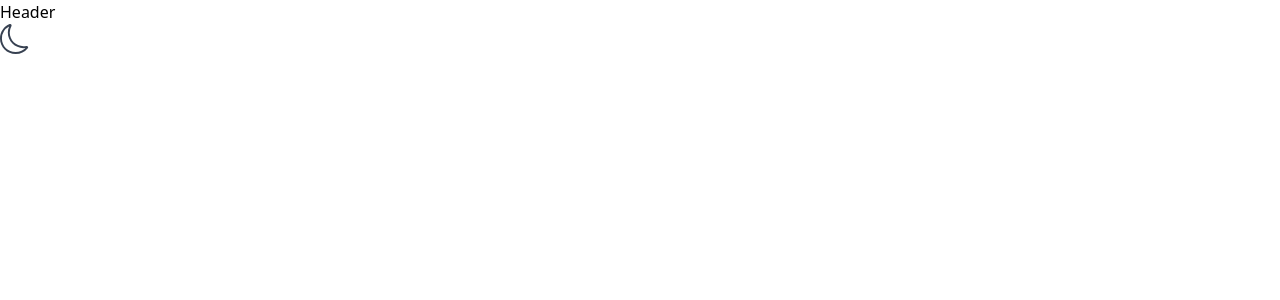
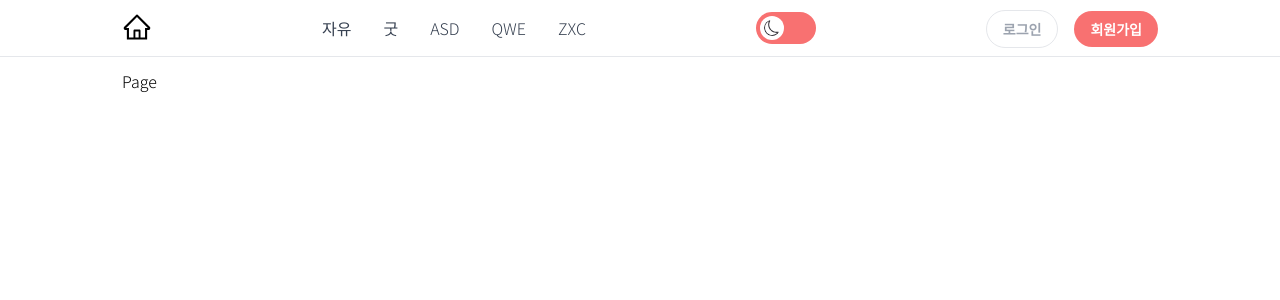
Before and after one commit to kkukileon305/supa-board, a Next.js app: page / in a window 1280 px wide. Shown: the top 300 px of the page. Built offline with nearby package versions, Linux system fonts and the light colour scheme.

Commit message:
create root layout

```diff
--- /dev/null
+++ b/app/[category]/layout.tsx
@@ -0,0 +1,11 @@
+import Header from '../../components/Header';
+
+const BoardLayout = ({ children }: { children: React.ReactNode }) => {
+  return (
+    <>
+      <Header />
+      <main className='max-w-[1060px] mx-auto w-full p-3'>{children}</main>
+    </>
+  );
+};
+export default BoardLayout;
--- /dev/null
+++ b/app/[category]/page.tsx
@@ -0,0 +1,4 @@
+const Board = ({ params: { category } }: { params: { category: string } }) => {
+  return <div>{category}</div>;
+};
+export default Board;
--- a/app/head.tsx
+++ b/app/head.tsx
@@ -1,7 +1,7 @@
 export default function Head() {
   return (
     <>
-      <title></title>
+      <title>Plzang</title>
       <meta content='width=device-width, initial-scale=1' name='viewport' />
       <link rel='icon' href='/favicon.ico' />
     </>
--- a/app/layout.tsx
+++ b/app/layout.tsx
@@ -1,16 +1,17 @@
-import Header from '../components/Header';
+import { Noto_Sans_KR } from '@next/font/google';
 import Provider from '../components/Provider';
 import '../styles/globals.css';
 
+const notosans = Noto_Sans_KR({
+  weight: ['300', '700'],
+});
+
 export default function RootLayout({ children }: { children: React.ReactNode }) {
   return (
-    <html>
+    <html className={notosans.className}>
       <head />
       <body className='min-h-[100vh] dark:bg-gray-700'>
-        <Provider>
-          <Header />
-          <main>{children}</main>
-        </Provider>
+        <Provider>{children}</Provider>
       </body>
     </html>
   );
--- /dev/null
+++ b/app/login/page.tsx
@@ -0,0 +1,4 @@
+const LoginPage = () => {
+  return <div>LoginPage</div>;
+};
+export default LoginPage;
--- a/app/page.tsx
+++ b/app/page.tsx
@@ -1,10 +1,11 @@
-import ThemeSwitch from '../components/ThemeSwitch';
+import Header from '../components/Header';
 
 const Page = () => {
   return (
-    <div>
-      <ThemeSwitch />
-    </div>
+    <>
+      <Header />
+      <main className='max-w-[1060px] mx-auto w-full p-3'>Page</main>
+    </>
   );
 };
 
--- /dev/null
+++ b/app/register/page.tsx
@@ -0,0 +1,4 @@
+const RegisterPage = () => {
+  return <div>RegisterPage</div>;
+};
+export default RegisterPage;
--- a/components/Header.tsx
+++ b/components/Header.tsx
@@ -1,4 +1,62 @@
+import Link from 'next/link';
+import { AiOutlineHome } from 'react-icons/ai';
+import ThemeSwitch from './ThemeSwitch';
+
+const navs = [
+  {
+    url: 'free',
+    name: '자유',
+  },
+  {
+    url: 'good',
+    name: '굿',
+  },
+  {
+    url: 'asd',
+    name: 'ASD',
+  },
+  {
+    url: 'qwe',
+    name: 'QWE',
+  },
+  {
+    url: 'zxc',
+    name: 'ZXC',
+  },
+];
+
 const Header = () => {
-  return <header className='border'>Header</header>;
+  return (
+    <header className='border-b sticky top-0'>
+      <div className='max-w-[1060px] mx-auto w-full p-3 flex justify-between'>
+        <Link className='block font-bold text-2xl' href={'/'}>
+          <AiOutlineHome size={30} />
+        </Link>
+        <ul className='flex items-center gap-8'>
+          {navs.map(nav => (
+            <li key={nav.url}>
+              <Link className='text-gray-700 dark:text-gray-200' href={`/${nav.url}`}>
+                {nav.name}
+              </Link>
+            </li>
+          ))}
+        </ul>
+
+        <ThemeSwitch />
+        <ul className='flex items-center gap-4'>
+          <li>
+            <Link className='transition bg-red-white dark:bg-gray-700 py-2 px-4 border text-sm text-gray-400 dark:text-white font-bold rounded-full' href={`/login`}>
+              로그인
+            </Link>
+          </li>
+          <li>
+            <Link className='bg-red-400 py-2 px-4 text-sm text-white font-bold rounded-full' href={`/register`}>
+              회원가입
+            </Link>
+          </li>
+        </ul>
+      </div>
+    </header>
+  );
 };
 export default Header;
--- a/components/ThemeSwitch.tsx
+++ b/components/ThemeSwitch.tsx
@@ -7,9 +7,10 @@ const ThemeSwitch = () => {
   const { setTheme, theme } = useTheme();
 
   return (
-    <button onClick={() => setTheme(theme === 'light' ? 'dark' : 'light')}>
-      <BsMoon size={30} color={theme === 'dark' ? 'white' : '#374151'} />
+    <button className='bg-red-400 dark:bg-gray-400 transition h-8 w-[60px] rounded-full px-1' onClick={() => setTheme(theme === 'light' ? 'dark' : 'light')}>
+      <BsMoon size={24} className='bg-white rounded-full aspect-square p-1 transition translate-x-[0] dark:translate-x-[28px]' color='#323137' />
     </button>
   );
 };
+
 export default ThemeSwitch;
--- a/package.json
+++ b/package.json
@@ -9,6 +9,7 @@
     "lint": "next lint"
   },
   "dependencies": {
+    "@next/font": "^13.0.5",
     "@supabase/supabase-js": "^2.1.1",
     "@types/node": "18.11.9",
     "@types/react": "18.0.25",
--- a/tailwind.config.js
+++ b/tailwind.config.js
@@ -1,6 +1,6 @@
 /** @type {import('tailwindcss').Config} */
 module.exports = {
-  content: ['./app/**/*.{js,jsx,ts,tsx}'],
+  content: ['./app/**/*.{js,jsx,ts,tsx}', './components/**/*.{js,jsx,ts,tsx}'],
   theme: {
     extend: {},
   },
```
Also changed, not shown: 1 other file (tests, documents, lock files or other folders).
